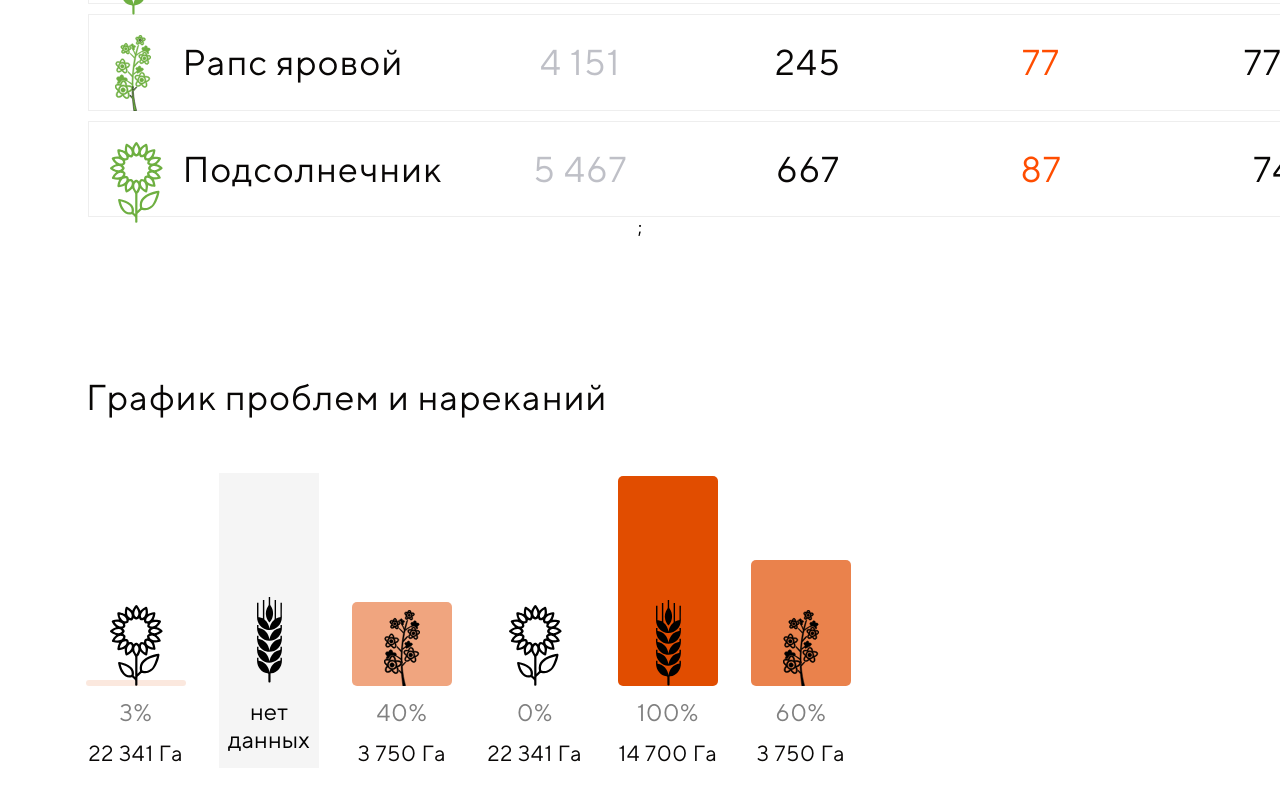
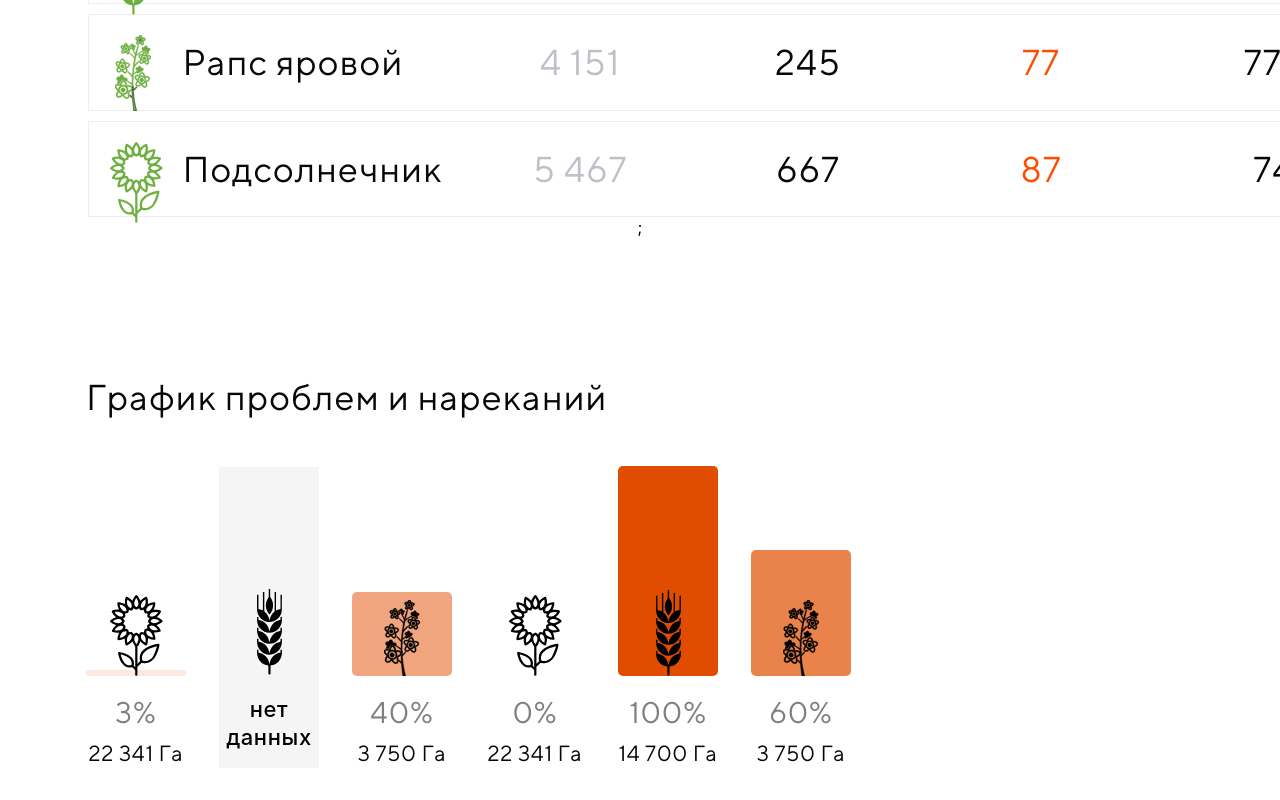
Before and after one commit to arsennyrov/agro-panel, a React (Create React App) app: page / in a window 1280 px wide. Shown: the part 1532-2332 px from the top of the page. Built offline with nearby package versions, Linux system fonts and the light colour scheme.

Commit message:
уточнил стилизацию прямоуголных диаграмм

```diff
--- a/src/components/Bar/Bar.css
+++ b/src/components/Bar/Bar.css
@@ -3,24 +3,17 @@
     margin: 0px 33px 10px 0;
   }
 
-  .bar-chart__wrapper1 {
-    /* display: flex; */
-    width: 200px;
-    /* flex-direction: column-reverse; */
-    margin: 0px 33px 10px 0;
-    background-color: rgba(238, 238, 238, 0.6);
-  }
-
-  .bar-chart__svg {
-    display: block;
-  }
-
-  .bar-chart__bar {
+  .bar-chart__bar, .bar-chart__bar1 {
     display: flex;
     justify-content: center;
     align-items: end;
     height: 81px;
     border-radius: 5px;
+  }
+
+  .bar-chart__bar1 {
+    position: relative;
+    top: -8px;
   }
 
   .bar-chart__value {
@@ -37,12 +30,12 @@
   }
 
   .bar-chart__percent {
-    margin-top: 10px;
+    margin-top: 20px;
     margin-bottom: 0;
     font-family: 'TT Norms';
     font-style: normal;
     font-weight: 500;
-    font-size: 24px;
+    font-size: 30px;
     line-height: 32px;
     text-align: center;
     letter-spacing: 0.03em;
@@ -52,32 +45,18 @@
 
   .bar-chart__percent1 {
     display: block;
+    position: relative;
+    top: 12px;
     width: 100%;
     height: 85px;
-    font-family: TT Norms;
-    font-style: "normal";
-    font-weight: "500";
-    font-size: "24px";
-    line-height:normal ;
-    text-align: "center";
-    letter-spacing: "0.03em";
+    line-height: 28px;
+    font-size: 22px;
+    font-style: normal;
+    font-weight: 500;
+    text-align: center;
+    letter-spacing: 0.03em;
     text-transform: "lowercase";
     color: "#000000";
-  }
-
-  .bar-chart__false {
-    display: block;
-    margin: 0 auto;
-    font-family: 'TT Norms';
-    font-style: normal;
-    font-weight: 500;
-    font-size: 24px;
-    line-height: 28px;
-    text-align: center;
-    letter-spacing: 0.03em;
-    text-align: center;
-    letter-spacing: 0.03em;
-    background-color: rgba(238, 238, 238, 0.6);
   }
 
   .div-plus {
--- a/src/components/Bar/Bar.js
+++ b/src/components/Bar/Bar.js
@@ -15,9 +15,8 @@ const Bar = ({ item, arr }) => {
     }
     const styleBarFalse = {
       width: (arr.length < 4) ? "200px" : "100px",
-      height: "210px",
+      height: "216px",
       marginRight: (arr.length < 4) ? "40px" : "20px",
-      backgroundColor: "rgba(238, 2, 238, 0)"
     }
 
     const styleBarWrapper = {
@@ -26,29 +25,23 @@ const Bar = ({ item, arr }) => {
 
     const styleBarWrapperFalse = {
       width: (arr.length < 4) ? "200px" : "100px",
-    }
-
-    const stylePercent1 = {
-        position: "relative",
-        top: "14px",
-        fontSize: "24px",
+      backgroundColor: "rgba(238, 238, 238, 0.6)"
     }
 
     return (
       <>
       { item.info && <div className="bar-chart__wrapper" style = { styleBarWrapper }>
         <div className="bar-chart__bar" style = { styleBar }>
-          <SvgSelector id={item.name} className="bar-chart__svg" />
+          <SvgSelector id={item.name} />
         </div>
         <h2 className="bar-chart__percent">{item.percent}%</h2>
         <h2 className="bar-chart__value">{format(item.value)} {item.measure}</h2>
       </div>}
-      { !item.info && <div className="bar-chart__wrapper1" style={ styleBarWrapperFalse }>
-        {/* <div className="div-plus"></div> */}
-          <div className="bar-chart__bar" style = { styleBarFalse }>
+      { !item.info && <div className="bar-chart__wrapper" style={ styleBarWrapperFalse }>
+          <div className="bar-chart__bar1" style = { styleBarFalse }>
             <SvgSelector id={ item.name } />
           </div>
-          <span className="bar-chart__percent1" style={ stylePercent1 }>нет<br/>данных</span>
+          <span className="bar-chart__percent1" >нет<br/>данных</span>
       </div>}
       </>
     );
--- a/src/components/Region/Region.css
+++ /dev/null
@@ -1,3 +0,0 @@
-.container-region {
-
-}
--- a/src/components/TableRow/TableRow.css
+++ b/src/components/TableRow/TableRow.css
@@ -16,7 +16,6 @@ td {
   text-align: center;
   letter-spacing: 0.03em;
   color: #090706;
-  /* background-color: rgb(249, 212, 212); */
 }
 
 .td0 {
```
Also changed, not shown: src/stores/index.js (line endings or trailing spaces).
